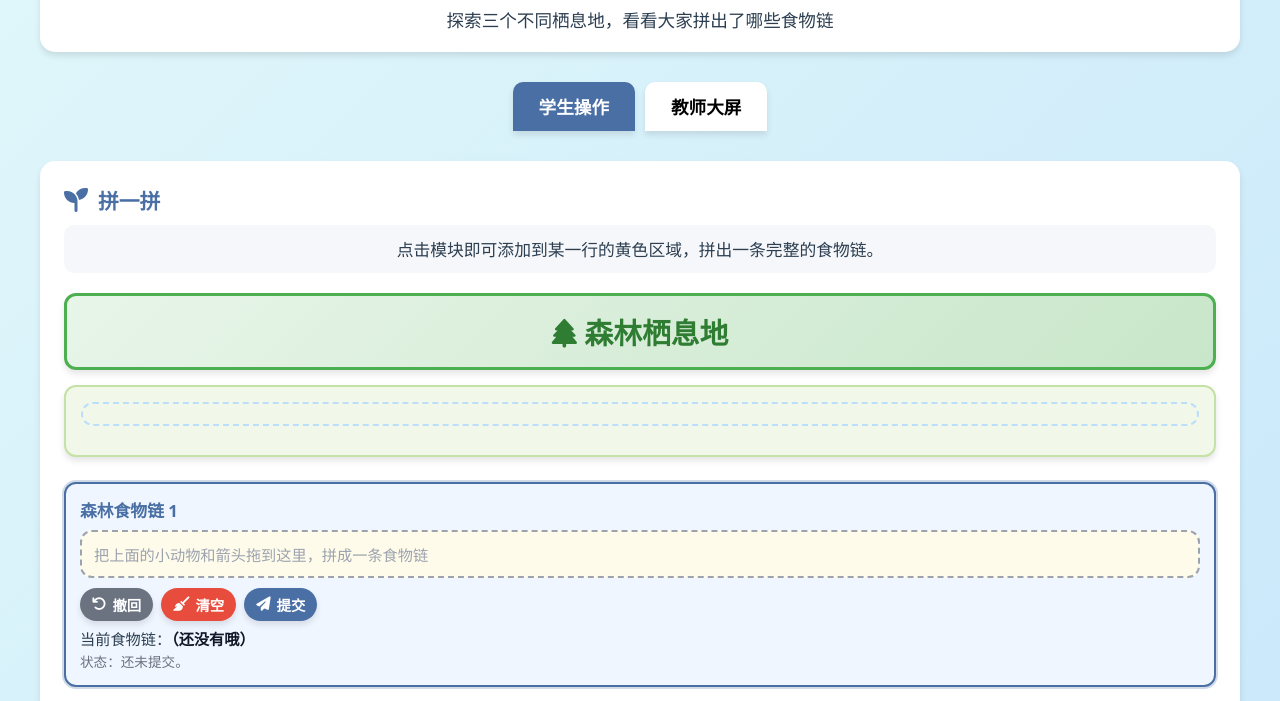
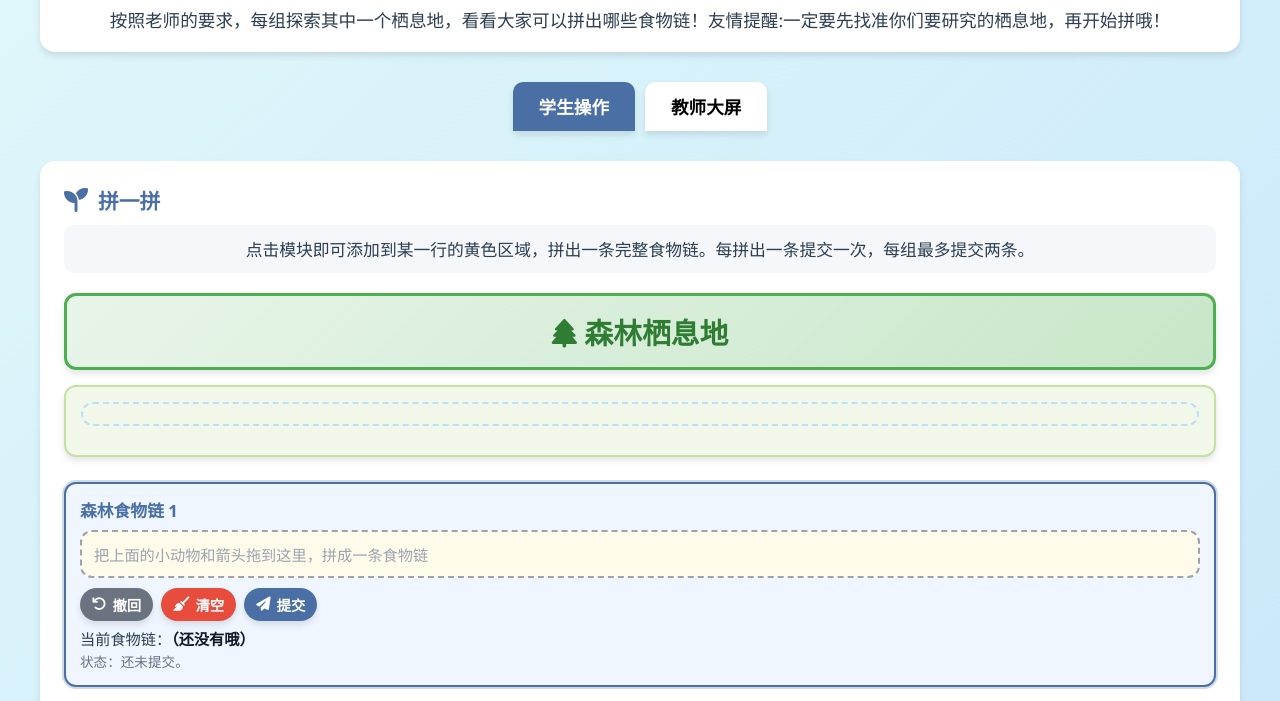
Before and after one commit to nj287879547-commits/shiwulian, a plain HTML site: page index.html in a window 1280 px wide. Shown: the part 94-795 px from the top of the page. Drawn offline with Linux system fonts and the light colour scheme; a script that the page names is missing.

Commit message:
Update index.html

```diff
--- a/index.html
+++ b/index.html
@@ -371,7 +371,7 @@
   <div class="container">
     <header>
       <h1><i class="fas fa-paw"></i> 食物链观察记录系统</h1>
-      <p class="subtitle">探索三个不同栖息地，看看大家拼出了哪些食物链</p>
+      <p class="subtitle">按照老师的要求，每组探索其中一个栖息地，看看大家可以拼出哪些食物链！友情提醒:一定要先找准你们要研究的栖息地，再开始拼哦！</p>
     </header>
 
     <div class="tab-container">
@@ -384,7 +384,7 @@
       <div class="student-form">
         <h2 class="form-title"><i class="fas fa-seedling"></i> 拼一拼</h2>
         <div class="instruction">
-          点击模块即可添加到某一行的黄色区域，拼出一条完整的食物链。
+          点击模块即可添加到某一行的黄色区域，拼出一条完整食物链。每拼出一条提交一次，每组最多提交两条。
         </div>
 
         <!-- 森林栖息地 -->
```
